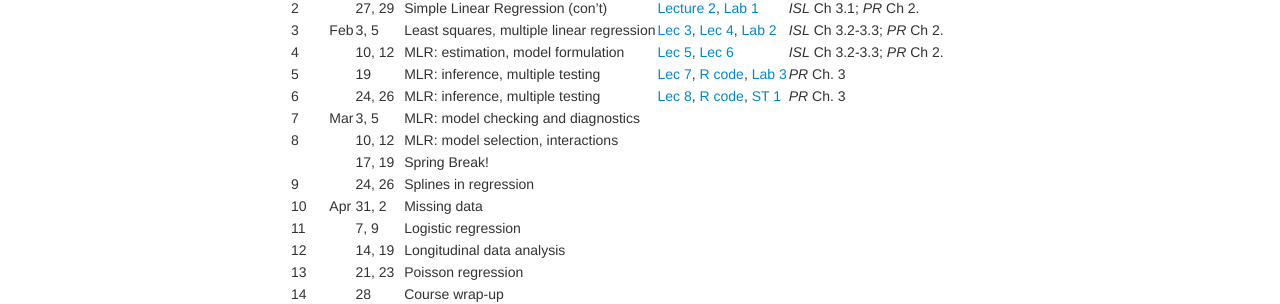
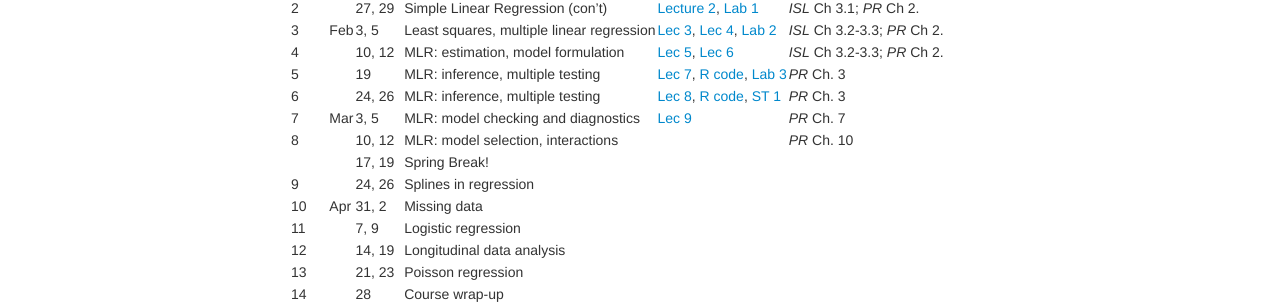
Before and after one commit to nickreich/stat-modeling-2015, a Jekyll site: the page built from pages/schedule.md, in a window 1280 px wide. Shown: the part 319-623 px from the top of the page. Built offline with Jekyll 4.4.1, drawn with Linux system fonts in a browser that asks for light colours.

Commit message:
lecture 9 slides.

```diff
--- a/pages/schedule.md
+++ b/pages/schedule.md
@@ -16,8 +16,8 @@ Week |       |     | Topic   | In-class resources | Reading
  4   |     | 10, 12 | MLR: estimation, model formulation | [Lec 5](../assets/lectures/lecture5-mlr-estimation-formulation/lecture5-mlr-estimation-formulation.pdf), [Lec 6](../assets/lectures/lecture6-mlr-categorical/lecture6-mlr-categorical.pdf) | _ISL_ Ch 3.2-3.3; _PR_ Ch 2.
  5   |     | 19     | MLR: inference, multiple testing | [Lec 7](../assets/lectures/lecture7-mlr-inference/lecture7-mlr-inference.pdf), [R code](../assets/labs/sampling-distribution-simulation.R), [Lab 3](../assets/labs/lab3-mlr-inference.pdf) | _PR_ Ch. 3
  6   |     | 24, 26 | MLR: inference, multiple testing | [Lec 8](../assets/lectures/lecture8-mlr-multiple-testing/lecture8-mlr-multiple-testing.pdf), [R code](../assets/labs/global-tests.Rmd), [ST 1](../assets/lectures/specialtopic1-simulation/specialtopic1-simulation.pdf) | _PR_ Ch. 3
- 7   | Mar | 3, 5   | MLR: model checking and diagnostics |  |
- 8   |     | 10, 12 | MLR: model selection, interactions | |
+ 7   | Mar | 3, 5   | MLR: model checking and diagnostics | [Lec 9](../assets/lectures/lecture9-mlr-model-checking/lecture9-mlr-model-checking.pdf) | _PR_ Ch. 7
+ 8   |     | 10, 12 | MLR: model selection, interactions | | _PR_ Ch. 10
      |     | 17, 19 | Spring Break! | |
  9   |     | 24, 26 | Splines in regression | |
  10  | Apr | 31, 2  | Missing data | |
```
Also changed, not shown: pages/slides.md (+1 -0 lines), 2 other files.
